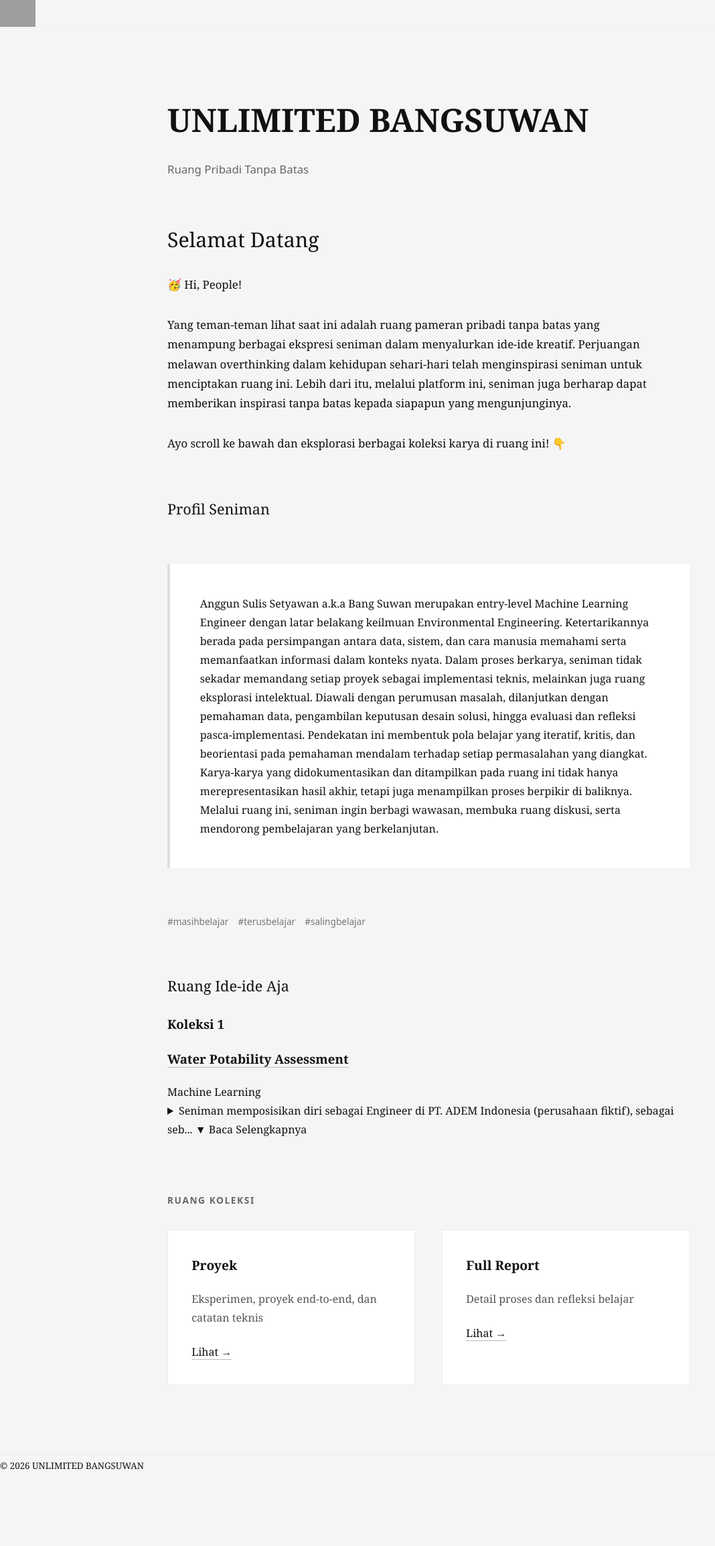
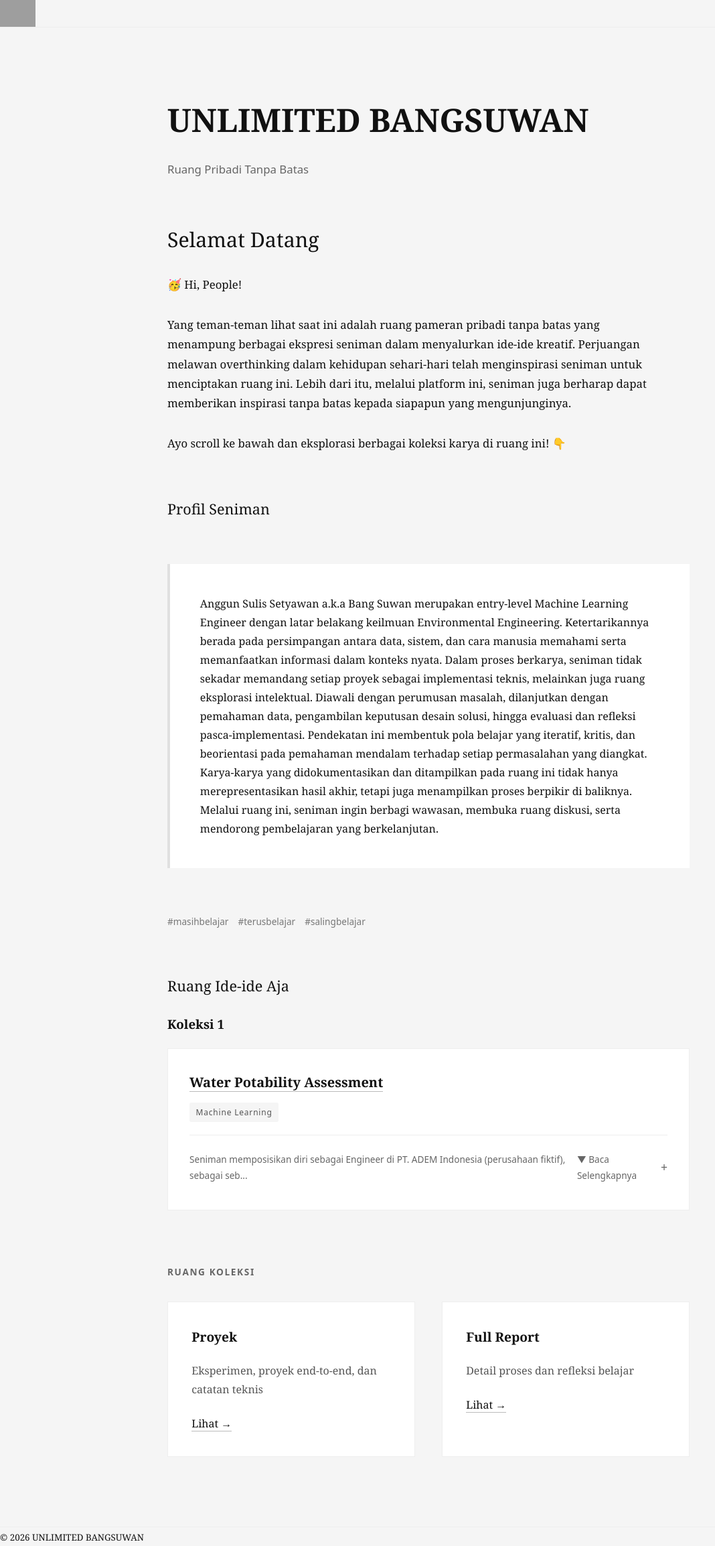
Before and after one commit to Sulbae/Sulbae.github.io, a Jekyll site: the page built from index.md, in a window 1280 px wide. Shown: the whole page at 67% size, without its empty margins (0-1068 px from the left). Built offline with Jekyll 4.4.1, drawn with Linux system fonts in a browser that asks for light colours; before the commit the page ends 2201 px from its top, so only the background shows below that; grey boxes are pictures that could not be loaded.

Commit message:
Update home.css

```diff
--- a/assets/css/home.css
+++ b/assets/css/home.css
@@ -190,3 +190,196 @@ a:hover {
     height: 40px;
   }
 }
+
+/* Grid Container */
+.project-grid {
+  display: grid;
+  grid-template-columns: repeat(2, 1fr);
+  gap: 2.5rem;
+  margin-top:2rem;
+}
+
+/* Project Card */
+.project-card {
+  background: #ffffff;
+  border: 1px solid #eee;
+  transition: transform 0.25s ease, box-shadow 0.25s ease;
+  overflow: hidden;
+}
+
+.project-card:hover {
+  transform: translateY(-4px);
+  box-shadow: 0 6px 16px rgba(0,0,0,0.06);
+}
+
+/* Thumbnail Wrapper */
+.project-thumbnail {
+  width: 100%;
+  height: 220px;
+  background: #f9f9f9;
+  overflow: hidden;
+}
+
+.project-thumbnail img {
+  width: 100%;
+  height: 100%;
+  object-fit: cover;
+  transition: transform 0.3s ease;
+}
+
+.project-card:hover .project-thumbnail img {
+  transform: scale(1.03);
+}
+
+/* Card content */
+.project-content {
+  padding: 2rem;
+}
+
+.project-title {
+  margin: 0 0 0.8rem 0;
+  font-size: 1.25rem;
+  font-weight: 600;
+}
+
+/* Tags */
+.project-tags {
+  display: flex;
+  flex-wrap: wrap;
+  gap: 0.5rem;
+  margin-bottom: 1.2rem;
+}
+
+.tag {
+  font-family: system-ui, -apple-system, sans-serif;
+  font-size: 0.75rem;
+  letter-spacing: 0.05rem;
+  color: #555;
+  background: #f5f5f5;
+  padding: 0.25rem 0.6rem;
+  border-radius: 3px;
+}
+
+/* Native <details> Toggle */
+details.project-summary {
+  margin-top: 1rem;
+  border-top: 1px solid #eee;
+  padding-top: 1rem;
+}
+
+summary.summary-toggle {
+  cursor: pointer;
+  list-style: none;
+  display: flex;
+  align-items: center;
+  justify-content: space-between;
+  font-family: system-ui, -apple-system, sans-serif;
+  font-size: 0.85rem;
+  color: #666;
+  padding: 0.5rem 0;
+  transition: color 0.2s;
+}
+
+summary.summary-toggle::-webkit-details-marker {
+  display: none;
+}
+
+summary.summary-toggle:hover {
+  color: #111;
+}
+
+summary.summary-toggle::after {
+  content: "+";
+  font-size: 1.1rem;
+  line-height: 1;
+  font-weight: 300;
+}
+
+details.project-summary[open] summary.summary-toggle::after {
+  content: "−";
+}
+
+/* Expanded Content Animation */
+.summary-content {
+  padding-top: 1rem;
+  font-size: 0.95rem;
+  color: #444;
+  line-height: 1.6;
+  animation: slideDown 0.25s ease-out;
+}
+
+@keyframes slideDown {
+  from { opacity: 0; transform: translateY(-8px); }
+  to   { opacity: 1; transform: translateY(0); }
+}
+
+/* Action Buttons */
+.project-links {
+  display: flex;
+  gap: 1rem;
+  margin: 1.2rem 0;
+  flex-wrap: wrap;
+}
+
+.btn {
+  display: inline-flex;
+  align-items: center;
+  gap: 0.4rem;
+  padding: 0.5rem 1rem;
+  font-family: system-ui, -apple-system, sans-serif;
+  font-size: 0.8rem;
+  font-weight: 500;
+  text-decoration: none;
+  border: 1px solid #ccc;
+  border-radius: 3px;
+  transition: all 0.2s;
+}
+
+.btn:hover {
+  border-color: #111;
+  background: #f9f9f9;
+}
+
+.btn-primary {
+  background: #111;
+  color: #fff;
+  border-color: #111;
+}
+
+.btn-primary:hover {
+  background: #333;
+}
+
+/* Date Footer */
+.project-date {
+  display: block;
+  font-family: system-ui, -apple-system, sans-serif;
+  font-size: 0.8rem;
+  color: #888;
+  margin-top: 1.5rem;
+  padding-top: 1rem;
+  border-top: 1px solid #eee;
+}
+
+/* View All CTA */
+.view-all {
+  text-align: center;
+  margin-top: 3rem;
+}
+
+.view-all a {
+  font-family: system-ui, -apple-system, sans-serif;
+  font-size: 0.9rem;
+  font-weight: 500;
+  letter-spacing: 0.05em;
+}
+
+/* Responsive for Projects */
+@media (max-width: 768px) {
+  .projects-grid {
+    grid-template-columns: 1fr;
+  }
+  .project-metrics {
+    grid-template-columns: 1fr;
+  }
+}
```
